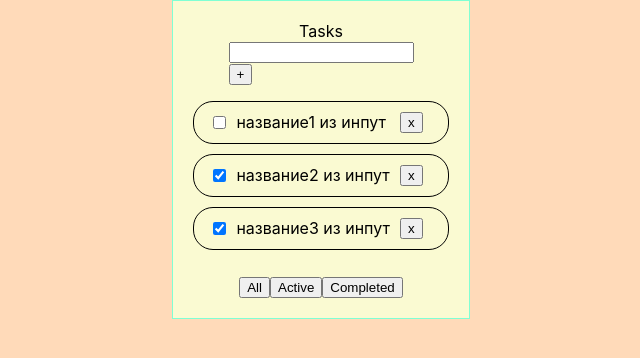
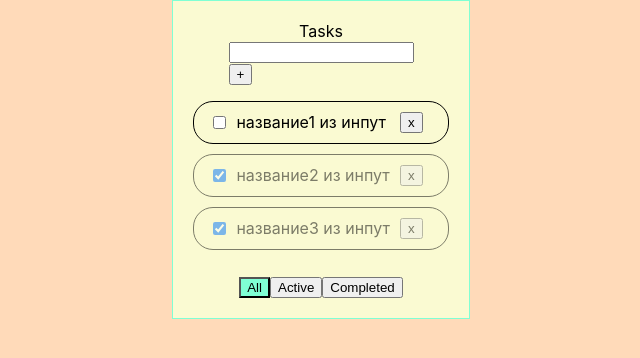
Before and after one commit to sveta-confeta/my-todoList, a React (Create React App) app: page / in a window 1280 px wide. Shown: the top 358 px of the page, without its empty margins (319-959 px from the left). Built offline with nearby package versions, Linux system fonts and the light colour scheme.

Commit message:
style of components

```diff
--- a/src/App.tsx
+++ b/src/App.tsx
@@ -21,6 +21,7 @@ function App() {
     const addTask = (value:string) => { //функция добавить таску через инпут
         let newTask = {id: v1(), task : value, isDone: true};
         setTasks( [newTask,...tasks]);
+
 
     }
 
@@ -51,6 +52,7 @@ function App() {
                 filteredTask={filteredTask}
                 addTask={addTask}
                 chengeCheckBoxStatus={chengeCheckBoxStatus}
+                filter={filter}
             />
 
         </div>
--- a/src/Todolist.module.css
+++ b/src/Todolist.module.css
@@ -43,3 +43,11 @@ ul.todolist_tasks li span{
 .errorMessage {
     color: red;
 }
+/*цвет кнопок*/
+.activeFilter {
+    background-color: aquamarine;
+}
+/* цвет выполненных тасок*/
+.isDone {
+    opacity: 0.5;
+}
--- a/src/Todolist.tsx
+++ b/src/Todolist.tsx
@@ -2,6 +2,7 @@ import React, {ChangeEvent, KeyboardEvent, useState} from 'react';
 import s from "./Todolist.module.css"
 import {Button} from "./components/Button";
 import {Input} from "./components/Input";
+import {TasksMap} from "./components/TasksMap";
 
 export type TasksType = {
     id: string
@@ -16,6 +17,7 @@ export type TodolistPropsType = {
     filteredTask: (value: string) => void
     addTask: (value: string) => void
     chengeCheckBoxStatus: (id:string,value: boolean) => void
+    filter:string
 }
 
 
@@ -23,6 +25,7 @@ export function Todolist(props: TodolistPropsType) {
     //хук для инпута:
     const [newTaskTitle, setNewTaskTitle] = useState(' ');//useState for input
 
+    const [error, setError] = useState(false); //хук для бордера инпута красный-не красный
 
     //вместо 3х функций фильтрации тасок напишем одну функцию:
     // const filteredTaskAll = () => props.filteredTask('All');
@@ -32,21 +35,29 @@ export function Todolist(props: TodolistPropsType) {
     const filteredTask = (value: string) => {
         props.filteredTask(value);
     }
+
+
+
     const blockButton = () => {
-        props.addTask(newTaskTitle);
+        addTaskButton();
     }
-    const removeTaskHandler = (tId: string) =>
-        props.removeTask(tId);
-    const onChangeCheckbox=(elID:string,value:boolean)=>{
-props.chengeCheckBoxStatus(elID, value);
 
+    const addTaskButton=()=>{
+        const trimmedTitle = newTaskTitle.trim();
+        if (trimmedTitle) {
+            props.addTask(trimmedTitle);
+            setNewTaskTitle(' ');
+        }else{
+            setError(true);
+        }
     }
+
 
     return (
         <div className={s.todolist_wrapper}>
             <div className={s.title}>{props.title}</div>
             <div className={s.input_wrapper}>
-                <Input newTaskTitle={newTaskTitle} setNewTaskTitle={setNewTaskTitle} addTask={props.addTask}/>
+                <Input newTaskTitle={newTaskTitle} setNewTaskTitle={setNewTaskTitle} addTask={props.addTask} error={error} setError={setError}/>
                 {/*<input value={newTaskTitle}*/}
                 {/*       onKeyPress={keyPress}*/}
                 {/*       onChange={onChangeHandler}*/}
@@ -56,21 +67,24 @@ props.chengeCheckBoxStatus(elID, value);
                 {/*<button className={s.btn_title} onClick={addTask}>+*/}
                 {/*</button>*/}
                 <Button name={'+'} callback={blockButton}/>
+                {error ? <div className={s.errorMessage}>Title is required</div> : ''}
             </div>
-            <ul className={s.todolist_tasks}>
-                {props.tasks.map(el => <li key={el.id}><input type="checkbox"
-                                                              checked={el.isDone}
-                                                              onChange={(event) =>onChangeCheckbox(el.id,event.currentTarget.checked)}/>
-                    <span>{el.task}</span>
-                    {/*<button onClick={() => props.removeTask(el.id)}>x</button>*/}
-                    <Button name={'x'} callback={() => removeTaskHandler(el.id)}/>
-                </li>)}
+            {/*map отдельно*/}
+            <TasksMap tasks={props.tasks} removeTask={props.removeTask} chengeCheckBoxStatus={props.chengeCheckBoxStatus}/>
+            {/*<ul className={s.todolist_tasks}>*/}
+            {/*    {props.tasks.map(el => <li key={el.id} className={el.isDone ? s.isDone: '' }><input type="checkbox"*/}
+            {/*                                                  checked={el.isDone}*/}
+            {/*                                                  onChange={(event) =>onChangeCheckbox(el.id,event.currentTarget.checked)}/>*/}
+            {/*        <span>{el.task}</span>*/}
+            {/*        /!*<button onClick={() => props.removeTask(el.id)}>x</button>*!/*/}
+            {/*        <Button name={'x'} callback={() => removeTaskHandler(el.id)}/>*/}
+            {/*    </li>)}*/}
 
-            </ul>
+            {/*</ul>*/}
             <div className={s.btn_set}>
-                <button onClick={() => filteredTask('All')}>All</button>
-                <button onClick={() => filteredTask('Active')}>Active</button>
-                <button onClick={() => filteredTask('Completed')}>Completed</button>
+                <button className ={props.filter==='All' ? s.activeFilter : '' }onClick={() => filteredTask('All')}>All</button>
+                <button className={props.filter==='Active' ? s.activeFilter : '' } onClick={() => filteredTask('Active')}>Active</button>
+                <button className={props.filter==='Completed' ? s.activeFilter : '' } onClick={() => filteredTask('Completed')}>Completed</button>
             </div>
 
         </div>
--- a/src/components/Input.tsx
+++ b/src/components/Input.tsx
@@ -5,23 +5,28 @@ type InputPropsType = {
     newTaskTitle: string
     setNewTaskTitle: (newTaskTitle: string) => void
     addTask: (value: string) => void
+    error:boolean
+    setError:(value:boolean)=>void
 
 }
 
 export const Input = (props: InputPropsType) => {
-    let [error, setError] = useState(false); //хук для бордера инпута красный-не красный
+
 
     const keyPress = (event: KeyboardEvent<HTMLInputElement>) => {
         if (event.key === 'Enter') {   //функция которая добавляет таску по клику на ентер
             const trimmedTitle = props.newTaskTitle.trim();
             if (trimmedTitle) {
-                props.addTask(trimmedTitle)
+                props.addTask(trimmedTitle);
+                props.setNewTaskTitle(' ')
+            }else{
+                props.setError(true);
             }
-            props.setNewTaskTitle(' ')
         }
     }
 
     const onChangeHandler = (event: ChangeEvent<HTMLInputElement>) => {
+        props.setError(false);
         props.setNewTaskTitle(event.currentTarget.value)
     }//cобытие инпута onChange
 
@@ -30,7 +35,7 @@ export const Input = (props: InputPropsType) => {
             <input value={props.newTaskTitle}
                    onKeyPress={keyPress}
                    onChange={onChangeHandler}
-                   className={`${s.addtask} + ${error ? s.error:' '}`}
+                   className={`${s.addtask} + ${props.error ? s.error:' '}`}
                    type="text"
                    placeholder="add task"/>
         </div>
--- /dev/null
+++ b/src/components/TasksMap.tsx
@@ -0,0 +1,31 @@
+import React from 'react';
+import s from "../Todolist.module.css";
+import {Button} from "./Button";
+import {TasksType} from "../Todolist";
+
+type TasksMapPropsTYpe={
+    tasks: Array<TasksType>
+    removeTask: (id: string) => void
+    chengeCheckBoxStatus: (id:string,value: boolean) => void
+}
+
+export const TasksMap = (props:TasksMapPropsTYpe) => {
+    const removeTaskHandler = (tId: string) =>
+        props.removeTask(tId);
+    const onChangeCheckbox=(elID:string,value:boolean)=>{
+        props.chengeCheckBoxStatus(elID, value);
+
+    }
+    return (
+        <ul className={s.todolist_tasks}>
+            {props.tasks.map(el => <li key={el.id} className={el.isDone ? s.isDone: '' }><input type="checkbox"
+                                                                                                checked={el.isDone}
+                                                                                                onChange={(event) =>onChangeCheckbox(el.id,event.currentTarget.checked)}/>
+                <span>{el.task}</span>
+                {/*<button onClick={() => props.removeTask(el.id)}>x</button>*/}
+                <Button name={'x'} callback={() => removeTaskHandler(el.id)}/>
+            </li>)}
+
+        </ul>
+    );
+};
```
Also changed, not shown: src/App.css (line endings or trailing spaces).
